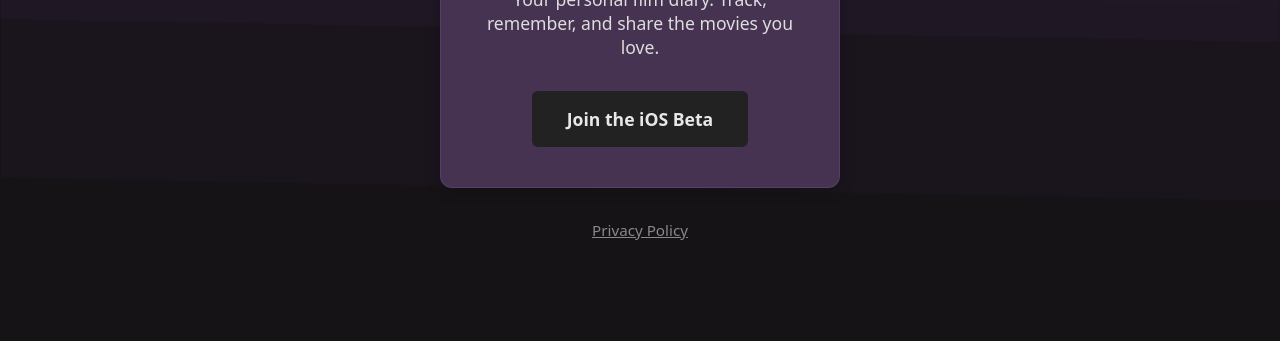
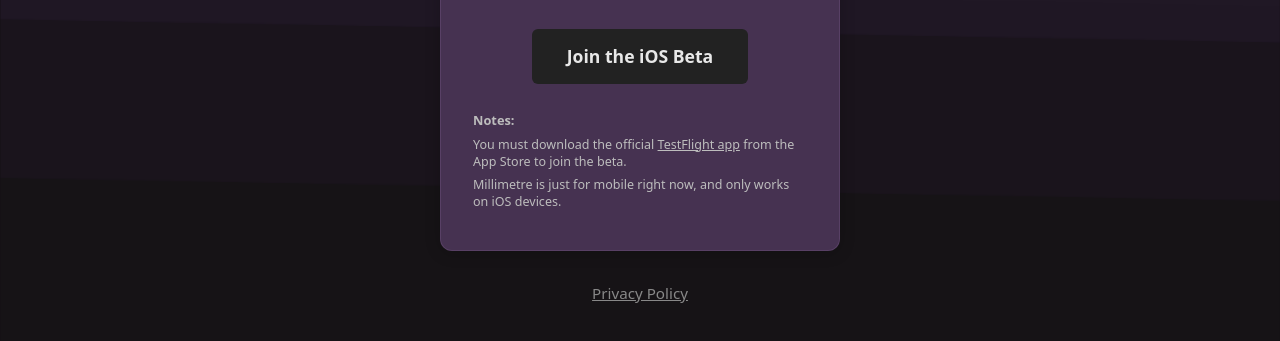
Before and after one commit to meowy8/millimetre-privacy-policy, a plain HTML site: page index.html in a window 1280 px wide. Shown: the part 415-756 px from the top of the page. Drawn offline with Linux system fonts and the light colour scheme.

Commit message:
update iOS beta link and add notes for TestFlight installation

```diff
--- a/index.html
+++ b/index.html
@@ -111,11 +111,49 @@
       </p>
       <a
         class="button"
-        href="https://testflight.apple.com/join/your-testflight-link"
+        href="https://testflight.apple.com/join/TgqMHDBC"
         target="_blank"
         rel="noopener"
         >Join the iOS Beta</a
       >
+      <div
+        style="
+          margin-top: 1.7rem;
+          font-size: 0.8rem;
+          color: #bdbdbd;
+          text-align: left;
+          max-width: 340px;
+          margin-left: auto;
+          margin-right: auto;
+        "
+      >
+        <strong>Notes:</strong>
+        <ul
+          style="
+            margin: 0.5em 0 0 0;
+            padding: 0;
+            list-style: none;
+            color: #bdbdbd;
+            font-size: 0.98em;
+          "
+        >
+          <li style="margin-bottom: 0.5em">
+            You must download the official
+            <a
+              href="https://apps.apple.com/app/testflight/id899247664"
+              target="_blank"
+              rel="noopener"
+              style="color: #bdbdbd; text-decoration: underline"
+              >TestFlight app</a
+            >
+            from the App Store to join the beta.
+          </li>
+          <li>
+            Millimetre is just for mobile right now, and only works on iOS
+            devices.
+          </li>
+        </ul>
+      </div>
     </div>
     <div class="footer">
       <a
```
